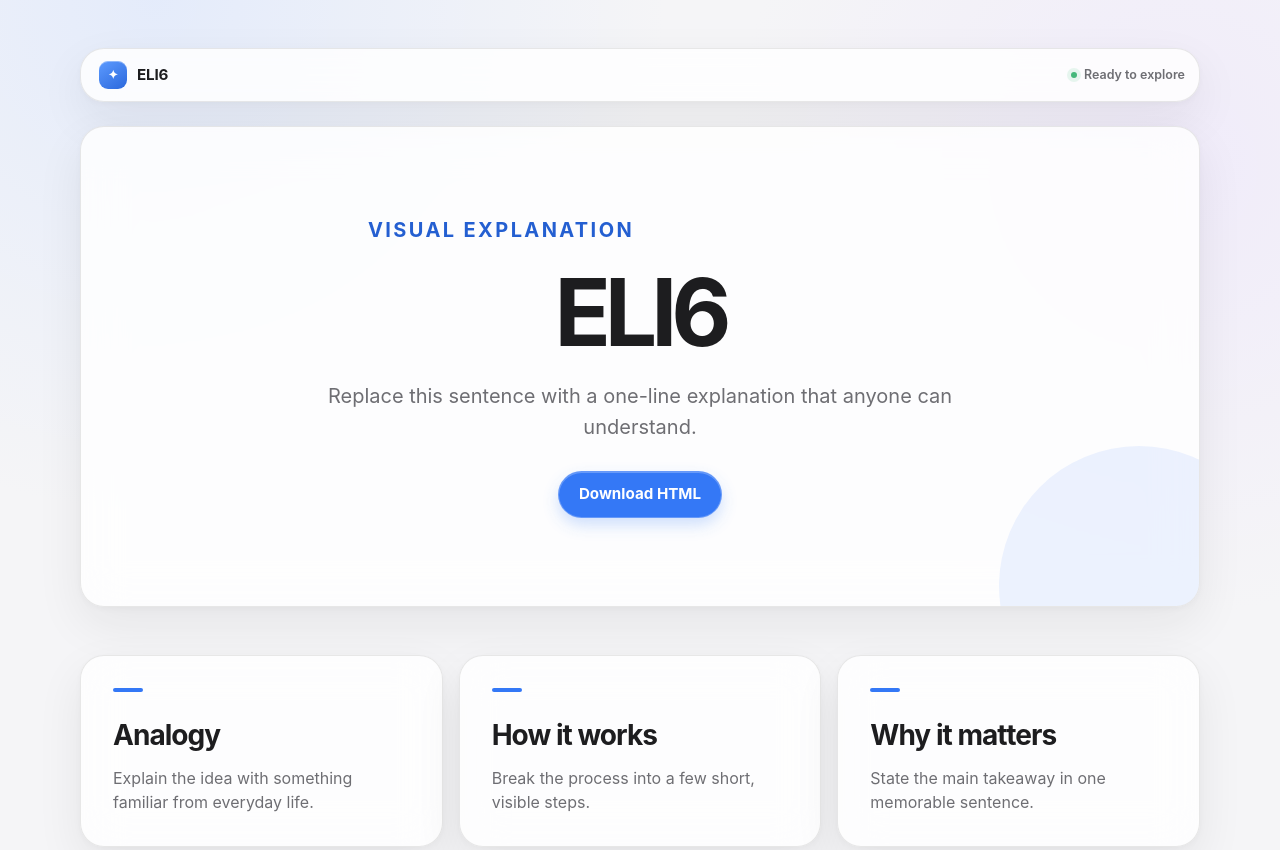
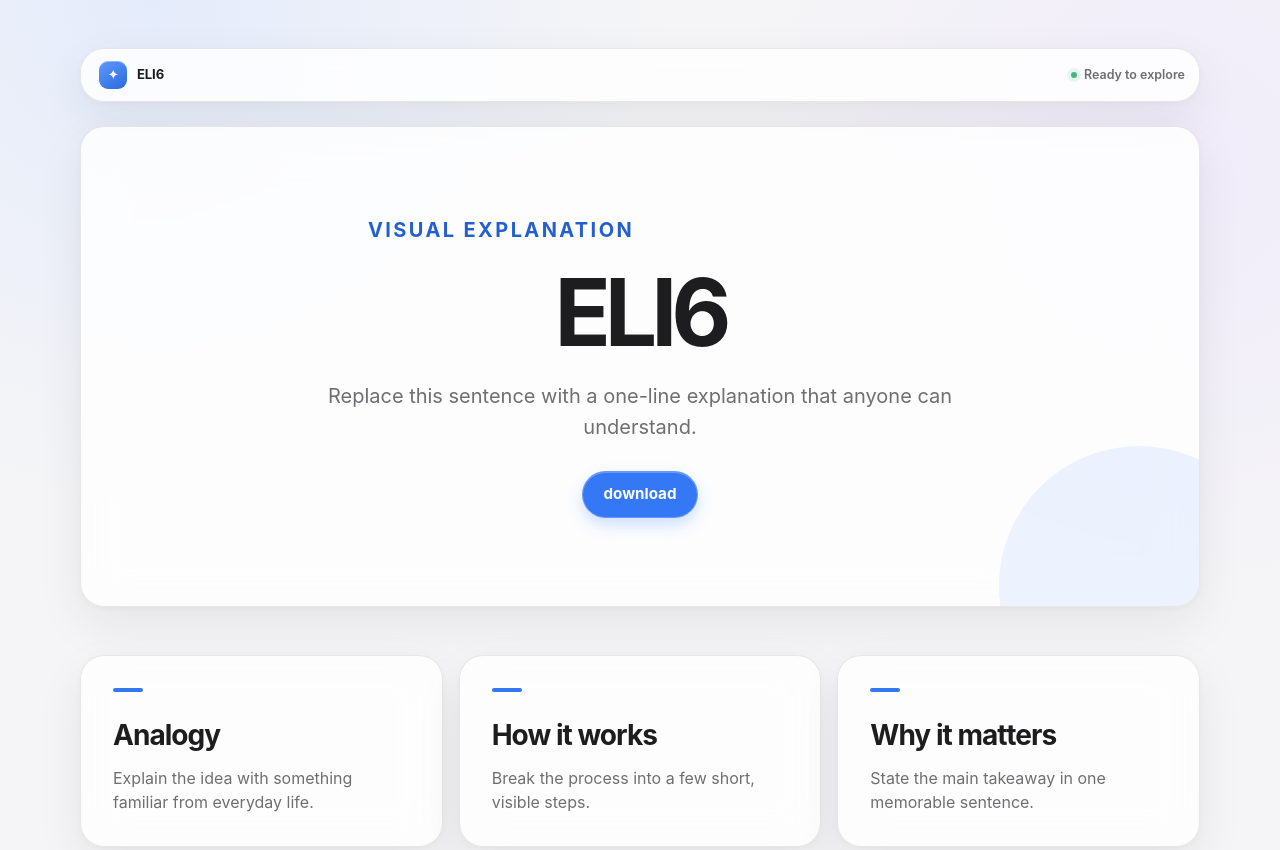
Before and after one commit to Leo1968/eli6, a website: page templates/eli6-responsive.html in a window 1280 px wide. Shown: the top 850 px of the page. Drawn offline with Linux system fonts and the light colour scheme.

Commit message:
Refine download button label and typography

```diff
--- a/templates/eli6-responsive.html
+++ b/templates/eli6-responsive.html
@@ -70,7 +70,7 @@
       align-items: center;
       gap: 10px;
       color: var(--text);
-      font-size: .95rem;
+      font-size: .82rem;
       font-weight: 700;
       letter-spacing: -.01em;
     }
@@ -268,7 +268,7 @@
       <p class="eyebrow">Visual explanation</p>
       <h1>ELI6</h1>
       <p>Replace this sentence with a one-line explanation that anyone can understand.</p>
-      <button class="download" type="button" data-download-html>Download HTML</button>
+      <button class="download" type="button" data-download-html>download</button>
     </section>
 
     <section class="section grid" aria-label="Key ideas">
```
